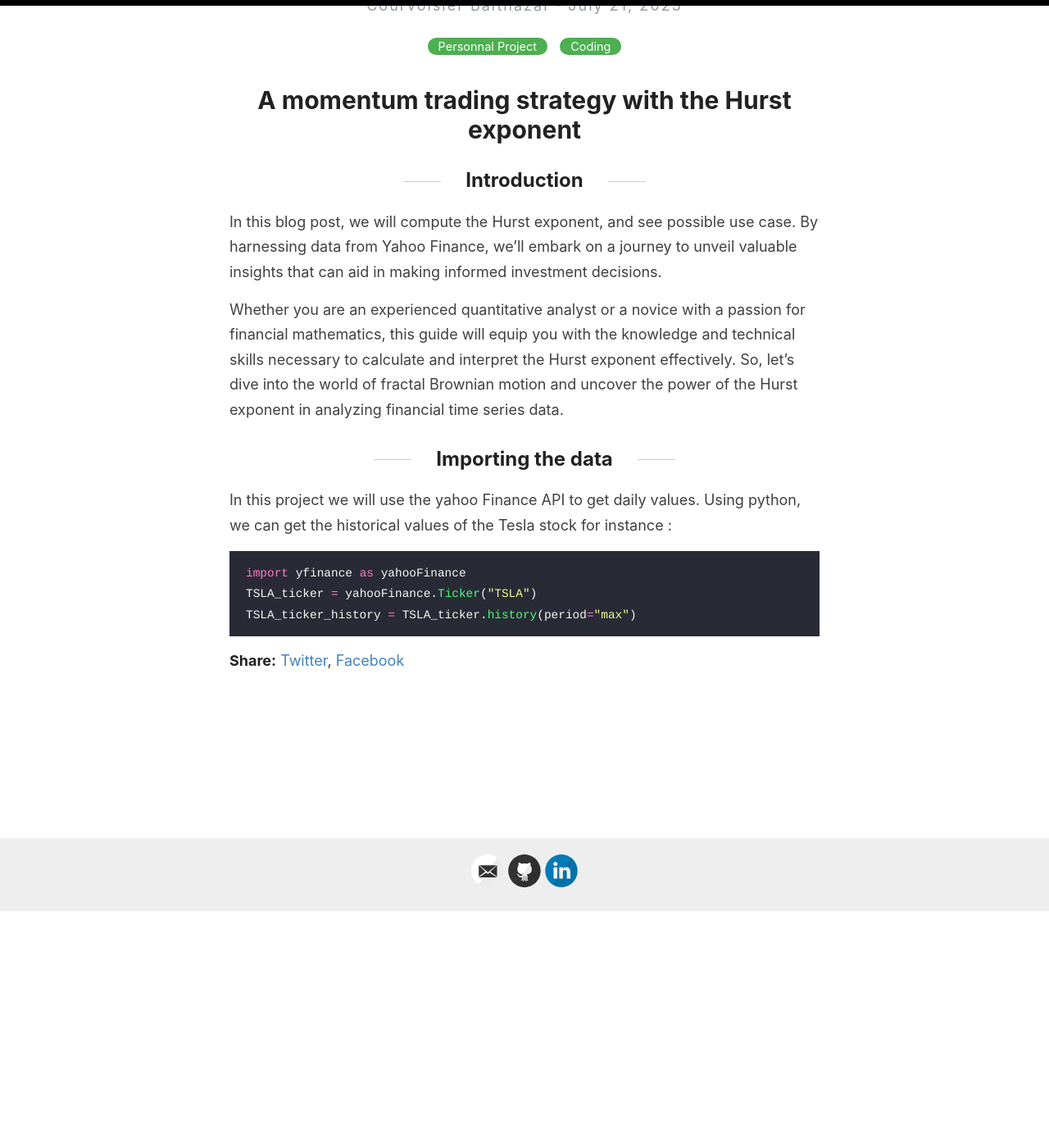
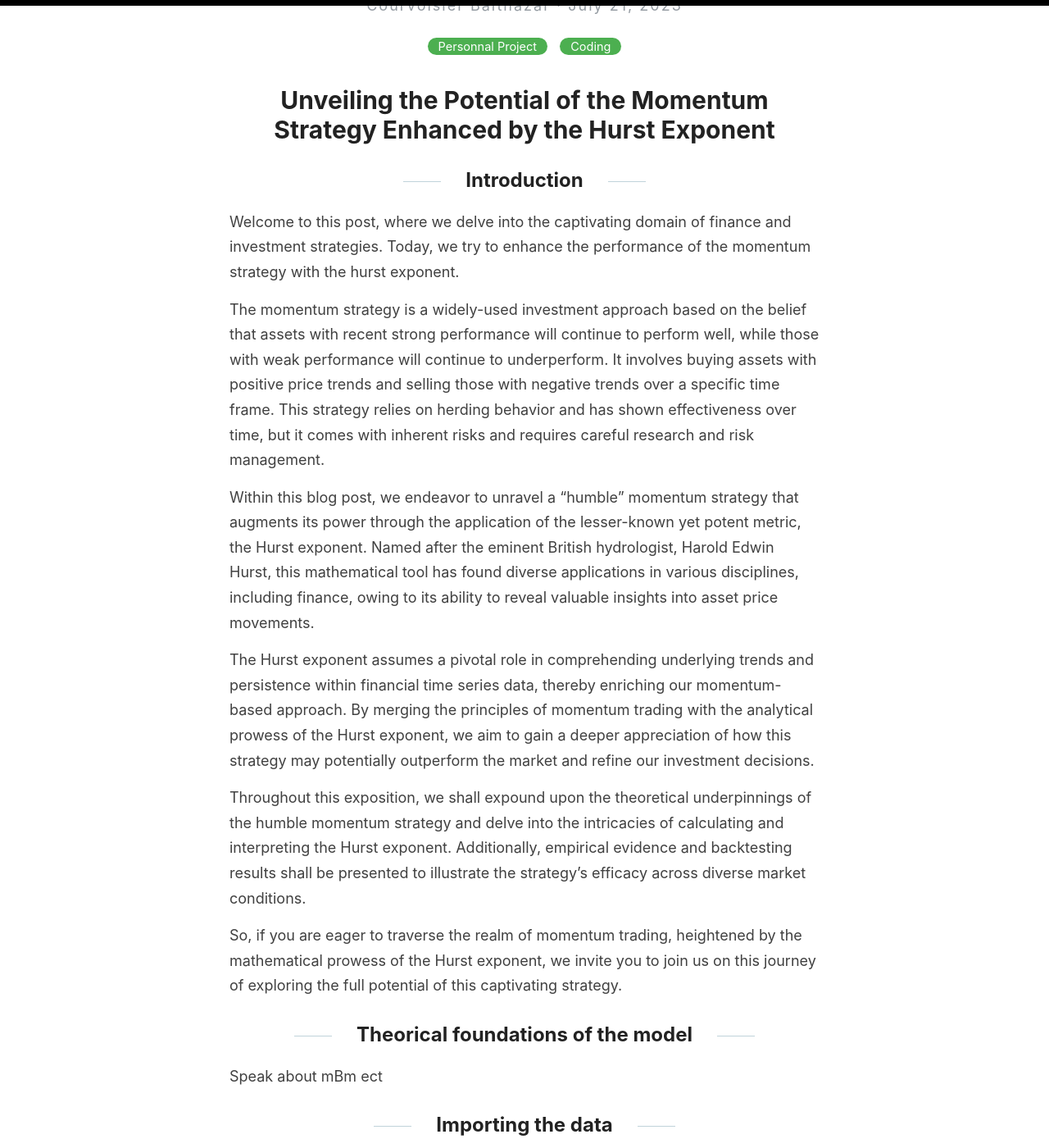
Before and after one commit to Zaltarba/blog, a Jekyll site: the page built from _posts/2023-07-21-momentumTrading.md, in a window 1280 px wide and 1400 px high, scrolled down 289 px. Shown: the whole window at 82% size. Built offline with Jekyll 4.4.1, drawn with Linux system fonts in a browser that asks for light colours; some of the changed text lies outside the part shown.

Commit message:
Update 2023-07-21-momentumTrading.md

```diff
--- a/_posts/2023-07-21-momentumTrading.md
+++ b/_posts/2023-07-21-momentumTrading.md
@@ -1,17 +1,29 @@
 ---
 layout: post
-title:  A momentum trading strategy with the Hurst exponent
+title: Unveiling the Potential of the Momentum Strategy Enhanced by the Hurst Exponent
 categories: [Personnal Project, Coding]
 excerpt: Just for fun
 ---
 
-# A momentum trading strategy with the Hurst exponent
+# Unveiling the Potential of the Momentum Strategy Enhanced by the Hurst Exponent
 
 ## Introduction
 
-In this blog post, we will compute the Hurst exponent, and see possible use case. By harnessing data from Yahoo Finance, we'll embark on a journey to unveil valuable insights that can aid in making informed investment decisions.
+Welcome to this post, where we delve into the captivating domain of finance and investment strategies. Today, we try to enhance the performance of the momentum strategy with the hurst exponent.
 
-Whether you are an experienced quantitative analyst or a novice with a passion for financial mathematics, this guide will equip you with the knowledge and technical skills necessary to calculate and interpret the Hurst exponent effectively. So, let's dive into the world of fractal Brownian motion and uncover the power of the Hurst exponent in analyzing financial time series data.
+The momentum strategy is a widely-used investment approach based on the belief that assets with recent strong performance will continue to perform well, while those with weak performance will continue to underperform. It involves buying assets with positive price trends and selling those with negative trends over a specific time frame. This strategy relies on herding behavior and has shown effectiveness over time, but it comes with inherent risks and requires careful research and risk management.
+
+Within this blog post, we endeavor to unravel a "humble" momentum strategy that augments its power through the application of the lesser-known yet potent metric, the Hurst exponent. Named after the eminent British hydrologist, Harold Edwin Hurst, this mathematical tool has found diverse applications in various disciplines, including finance, owing to its ability to reveal valuable insights into asset price movements.
+
+The Hurst exponent assumes a pivotal role in comprehending underlying trends and persistence within financial time series data, thereby enriching our momentum-based approach. By merging the principles of momentum trading with the analytical prowess of the Hurst exponent, we aim to gain a deeper appreciation of how this strategy may potentially outperform the market and refine our investment decisions.
+
+Throughout this exposition, we shall expound upon the theoretical underpinnings of the humble momentum strategy and delve into the intricacies of calculating and interpreting the Hurst exponent. Additionally, empirical evidence and backtesting results shall be presented to illustrate the strategy's efficacy across diverse market conditions.
+
+So, if you are eager to traverse the realm of momentum trading, heightened by the mathematical prowess of the Hurst exponent, we invite you to join us on this journey of exploring the full potential of this captivating strategy.
+
+## Theorical foundations of the model
+
+Speak about mBm ect
 
 ## Importing the data
 
```
